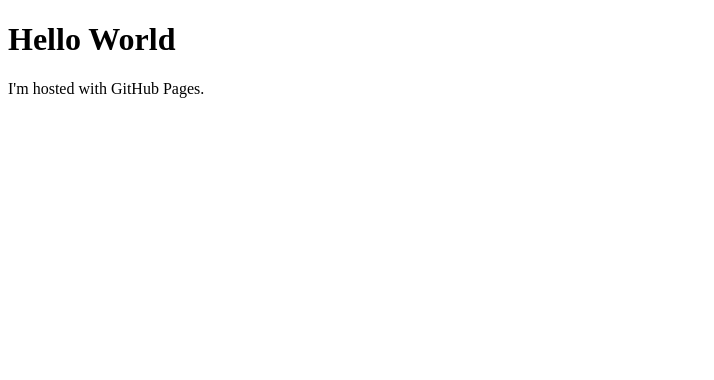
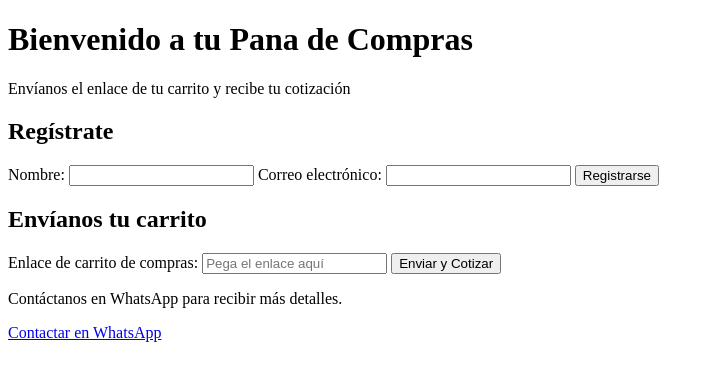
Before and after one commit to Tupanadecompras/Tupana.github.io, a plain HTML site: page index.html in a window 1280 px wide. Shown: the whole page, without its empty margins (0-714 px from the left). Drawn offline with Linux system fonts and the light colour scheme.

Commit message:
Update index.html

```diff
--- a/index.html
+++ b/index.html
@@ -1,7 +1,46 @@
 <!DOCTYPE html>
-<html>
+<html lang="es">
+<head>
+    <meta charset="UTF-8">
+    <meta name="viewport" content="width=device-width, initial-scale=1.0">
+    <title>Tu Página de Cotizaciones</title>
+    <link rel="stylesheet" href="styles.css">
+</head>
 <body>
-<h1>Hello World</h1>
-<p>I'm hosted with GitHub Pages.</p>
+    <header>
+        <h1>Bienvenido a tu Pana de Compras</h1>
+        <p>Envíanos el enlace de tu carrito y recibe tu cotización</p>
+    </header>
+
+    <section id="registro">
+        <h2>Regístrate</h2>
+        <form id="formRegistro">
+            <label for="nombre">Nombre:</label>
+            <input type="text" id="nombre" required>
+
+            <label for="email">Correo electrónico:</label>
+            <input type="email" id="email" required>
+
+            <button type="submit">Registrarse</button>
+        </form>
+    </section>
+
+    <section id="carrito">
+        <h2>Envíanos tu carrito</h2>
+        <form id="formCarrito">
+            <label for="linkCarrito">Enlace de carrito de compras:</label>
+            <input type="url" id="linkCarrito" placeholder="Pega el enlace aquí" required>
+
+            <button type="button" onclick="enviarCarrito()">Enviar y Cotizar</button>
+        </form>
+        <p id="status"></p>
+    </section>
+
+    <footer>
+        <p>Contáctanos en WhatsApp para recibir más detalles.</p>
+        <a href="https://wa.me/+18096734188" target="_blank">Contactar en WhatsApp</a>
+    </footer>
+
+    <script src="scripts.js"></script>
 </body>
 </html>
```
